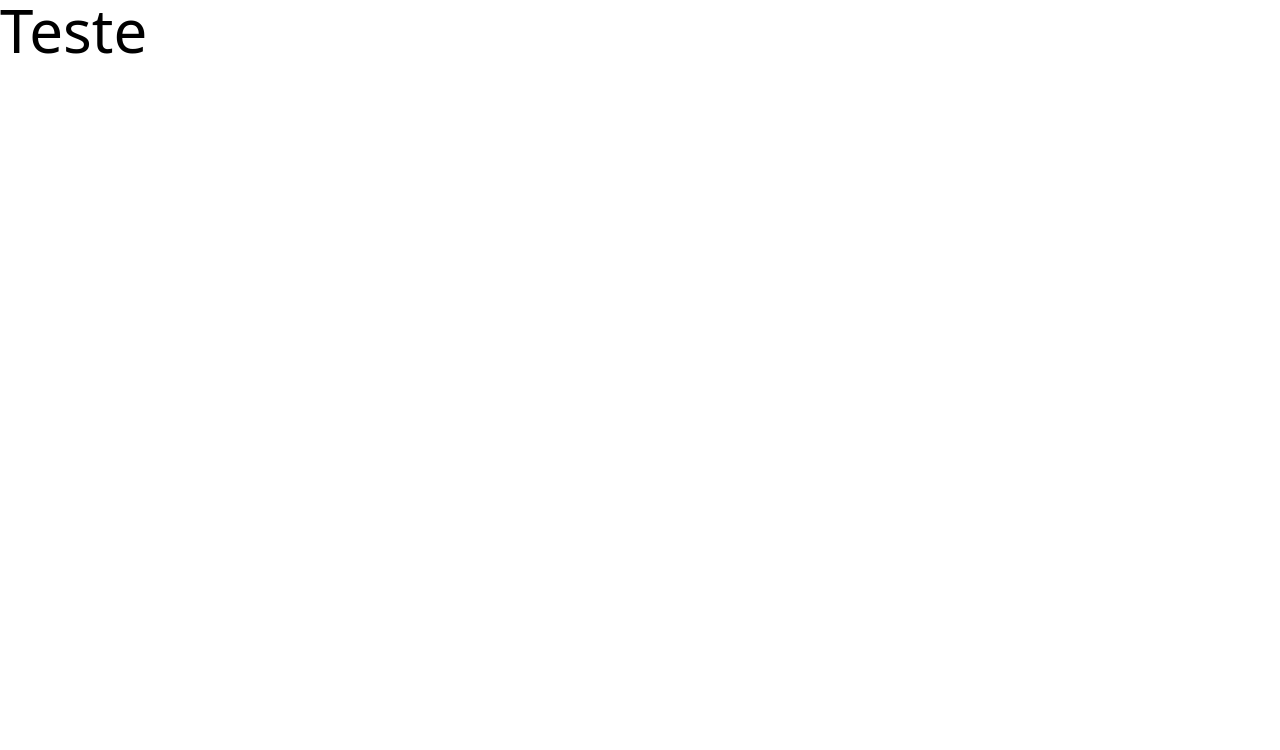
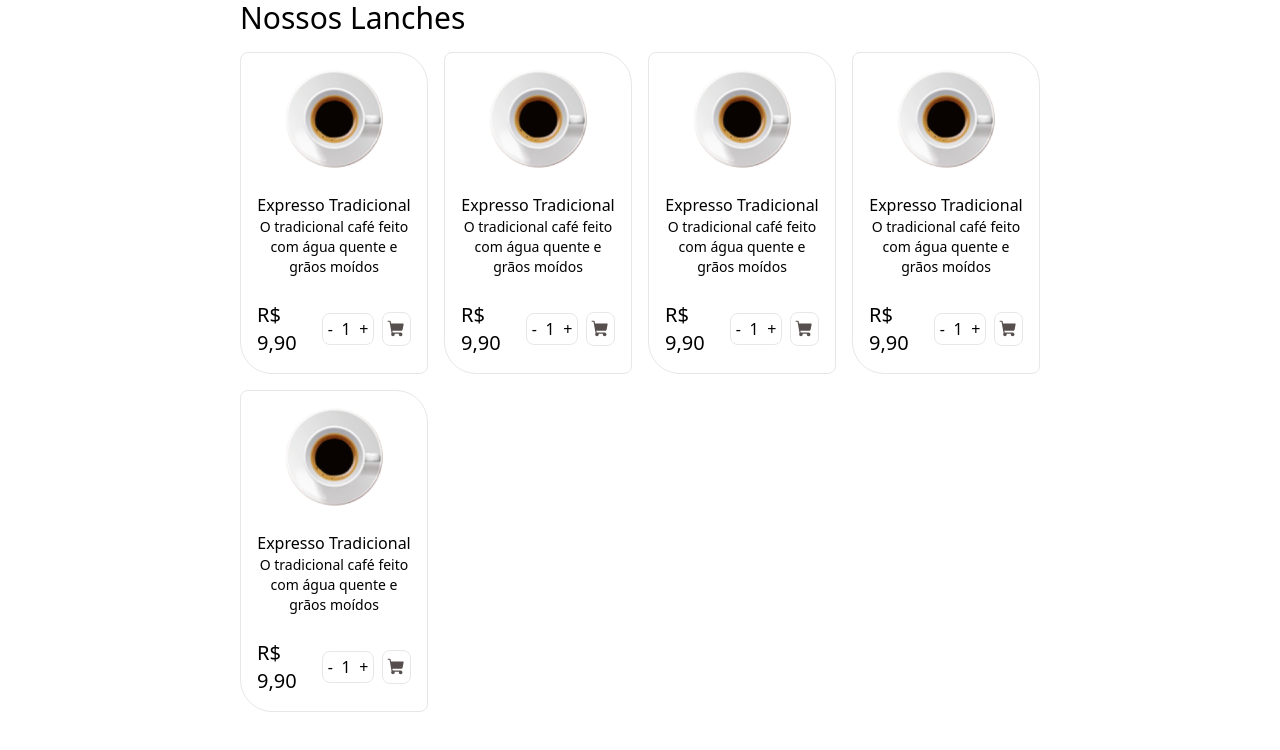
Before and after one commit to eduardo-whitehurst/atividade-p-extra-pw2, a React (Vite) app: page / in a window 1280 px wide. Shown: the top 750 px of the page. Built offline with nearby package versions, Linux system fonts and the light colour scheme.

Commit message:
finaliza componentes de comida

```diff
--- a/src/App.tsx
+++ b/src/App.tsx
@@ -1,6 +1,8 @@
+import Home from "./pages/Home"
+
 function App() {
   return (
-    <h1 className='text-6xl'>Teste</h1>
+    <Home/>
   )
 }
 
--- a/src/components/ProductCard/ProductCard.tsx
+++ b/src/components/ProductCard/ProductCard.tsx
@@ -1,5 +1,4 @@
 import { Product } from "../../interfaces/product";
-import CartIcon from '../../assets/icons/shopping-cart-fill.svg'
 
 interface ProductCardProps {
     product: Product;
@@ -7,20 +6,21 @@
 
 function ProductCard({ product }: ProductCardProps) {
     return (
-        <div>
+        <div className="flex flex-col items-center justify-between p-4 gap-6 border border-gray-200 rounded-tl-lg rounded-tr-[2rem] rounded-br-lg rounded-bl-[2rem] bg-base-card">
             <img src={product.image} alt={product.name} />
-            <div aria-label="product-info">
-                <h2>{product.name}</h2>
+            <div aria-label="product-info" className=" flex flex-col items-center text-center">
+                <h2 className="text-base-subtittle">{product.name}</h2>
+                <p className="text-base-label text-sm">{product.description}</p>
             </div>
-            <div aria-label="cart-actions">
-                <p>{product.price}</p>
-                <div aria-label="cart-actions">
-                    <div>
+            <div aria-label="cart-actions" className="flex flex-row items-center justify-between gap-2">
+                <p className="text-base-text text-xl">R$ {product.price}</p>
+                <div aria-label="cart-actions" className="flex flex-row items-center justify-between gap-2 h-6">
+                    <div className="flex items-center justify-around border border-gray-200 rounded-lg w-16 h-8 bg-base-button">
                         <button>-</button>
-                        <p>1</p>
+                            <p>1</p>
                         <button>+</button>
                     </div>
-                    <button><img src={CartIcon} /></button>
+                    <button className="border border-gray-200 rounded-lg p-1 bg-purple-dark"><img src='/icons/shopping-cart-fill.svg' className="w-6 h-6"/></button>
                 </div>
             </div>
         </div>
--- a/src/components/ProductWrapper/ProductWrapper.tsx
+++ b/src/components/ProductWrapper/ProductWrapper.tsx
@@ -8,16 +8,39 @@
             name: 'Expresso Tradicional',
             description: 'O tradicional café feito com água quente e grãos moídos',
             price: '9,90',
-            image: '../../assets/images/expresso.svg'
-        }
+            image: '/images/coffees/Expresso.svg'
+        },
+        {
+            name: 'Expresso Tradicional',
+            description: 'O tradicional café feito com água quente e grãos moídos',
+            price: '9,90',
+            image: '/images/coffees/Expresso.svg'
+        },
+        {
+            name: 'Expresso Tradicional',
+            description: 'O tradicional café feito com água quente e grãos moídos',
+            price: '9,90',
+            image: '/images/coffees/Expresso.svg'
+        },
+        {
+            name: 'Expresso Tradicional',
+            description: 'O tradicional café feito com água quente e grãos moídos',
+            price: '9,90',
+            image: '/images/coffees/Expresso.svg'
+        },
+        {
+            name: 'Expresso Tradicional',
+            description: 'O tradicional café feito com água quente e grãos moídos',
+            price: '9,90',
+            image: '/images/coffees/Expresso.svg'
+        },
     ]);
 
 
-
     return (
-        <section>
-            <h2>Nossos Lanches</h2>
-            <div>
+        <section className="flex flex-col gap-4">
+            <h2 className="text-base-subtittle text-3xl">Nossos Lanches</h2>
+            <div className="grid grid-cols-1 gap-4 sm:grid-cols-2 md:grid-cols-3 lg:grid-cols-4">
                 {
                     products.map((product, index) => (
                         <ProductCard key={index} product={product} />
@@ -25,7 +48,7 @@
                 }
             </div>
         </section>
-     );
+    );
 }
 
 export default ProductWrapper;
--- a/src/pages/Home.tsx
+++ b/src/pages/Home.tsx
@@ -2,7 +2,9 @@
 
 function Home() {
     return (
-        <ProductWrapper />
+        <div className="pr-[15rem] pl-[15rem]">
+            <ProductWrapper />
+        </div>
     );
 }
 
```
